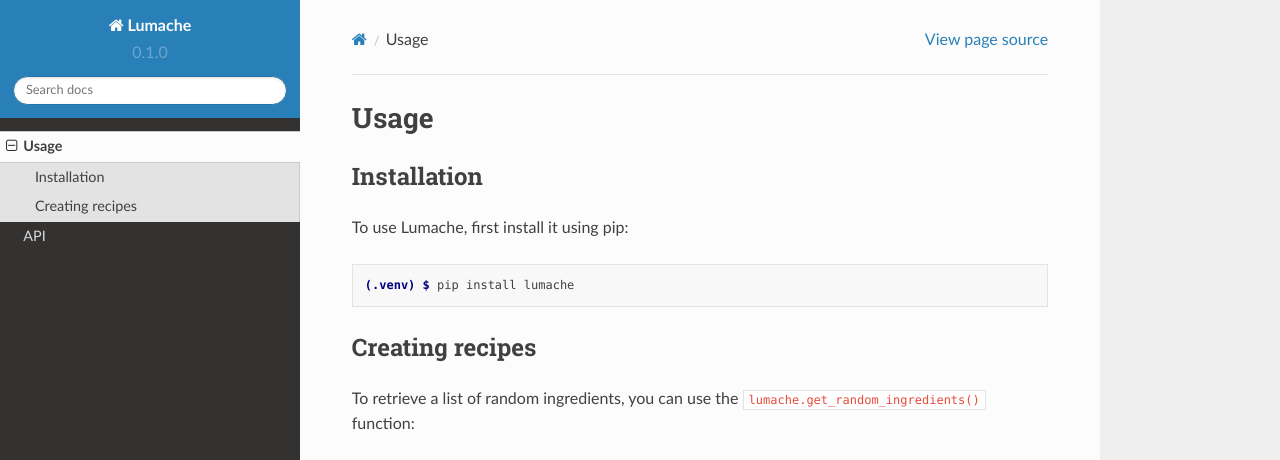
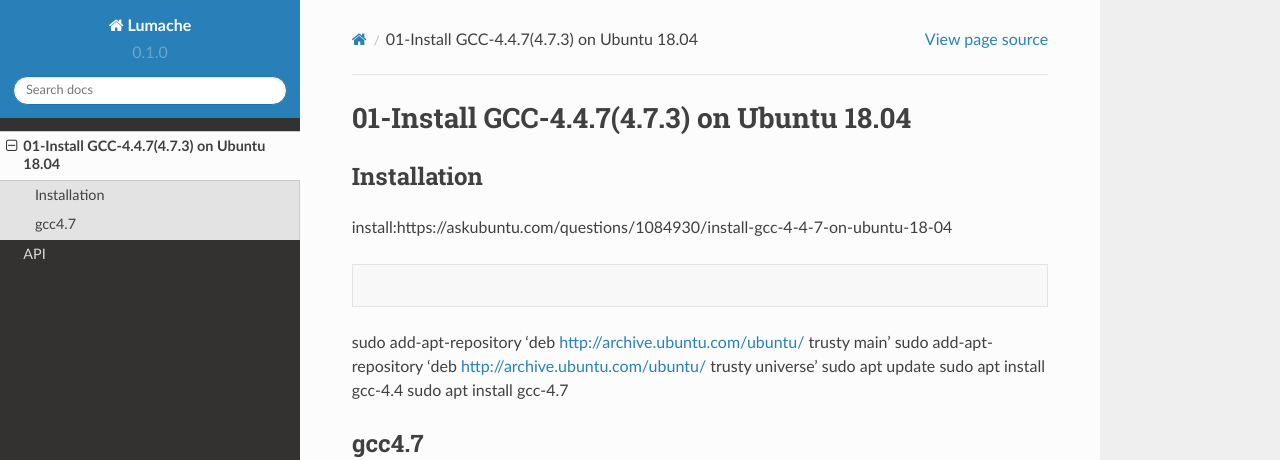
Before and after one commit to TTENSOR/SCCHT, a Sphinx documentation site: the page built from docs/source/usage.rst, in a window 1280 px wide and 1095 px high. Shown: the top 460 px of the window. Built offline with Sphinx 7.4.7 and the Read the Docs theme 2.0.0, drawn with Linux system fonts in a browser that asks for light colours; some of the changed text lies outside the part shown; grey boxes are pictures that could not be loaded.

Commit message:
Update usage.rst

```diff
--- a/docs/source/usage.rst
+++ b/docs/source/usage.rst
@@ -1,4 +1,4 @@
-Usage
+01-Install GCC-4.4.7(4.7.3) on Ubuntu 18.04
 =====
 
 .. _installation:
@@ -6,28 +6,21 @@ Usage
 Installation
 ------------
 
-To use Lumache, first install it using pip:
+install:https://askubuntu.com/questions/1084930/install-gcc-4-4-7-on-ubuntu-18-04
 
 .. code-block:: console
 
-   (.venv) $ pip install lumache
+sudo add-apt-repository 'deb http://archive.ubuntu.com/ubuntu/ trusty main'
+sudo add-apt-repository 'deb http://archive.ubuntu.com/ubuntu/ trusty universe'
+sudo apt update
+sudo apt install gcc-4.4
+sudo apt install gcc-4.7
 
-Creating recipes
+gcc4.7
 ----------------
 
-To retrieve a list of random ingredients,
-you can use the ``lumache.get_random_ingredients()`` function:
+https://askubuntu.com/questions/113291/how-do-i-install-gcc-4-7:
 
-.. autofunction:: lumache.get_random_ingredients
-
-The ``kind`` parameter should be either ``"meat"``, ``"fish"``,
-or ``"veggies"``. Otherwise, :py:func:`lumache.get_random_ingredients`
-will raise an exception.
-
-.. autoexception:: lumache.InvalidKindError
-
-For example:
-
->>> import lumache
->>> lumache.get_random_ingredients()
-['shells', 'gorgonzola', 'parsley']
+sudo add-apt-repository ppa:ubuntu-toolchain-r/test
+sudo apt-get update
+sudo apt-get install gcc-4.7
```
